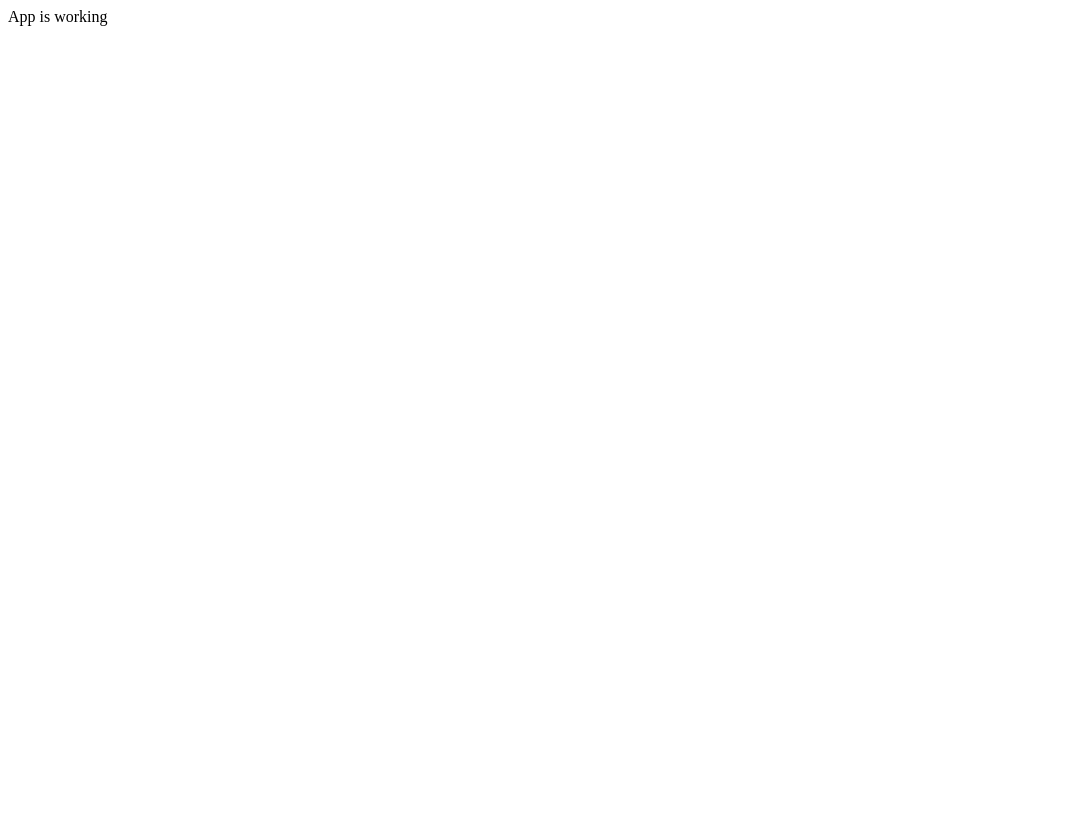
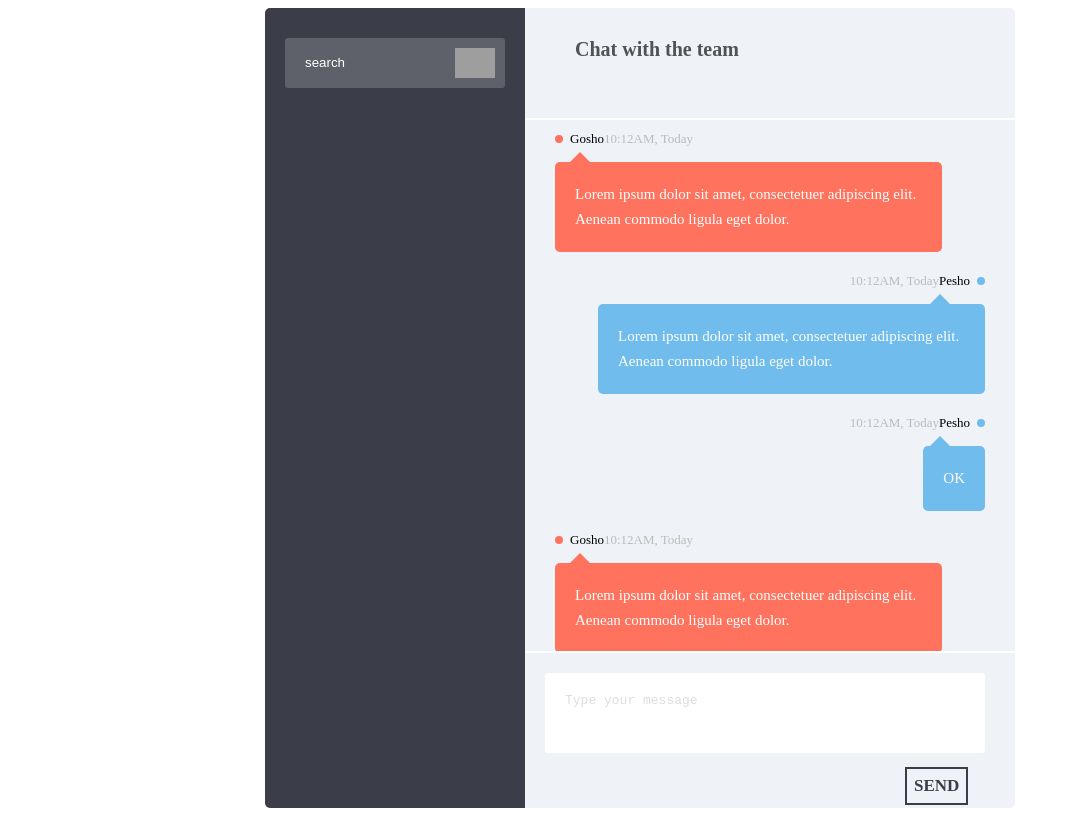
Before and after one commit to Ajku1/webtech-course-project, an Angular app: page / in a window 1280 px wide. Shown: the whole page, without its empty margins (0-1070 px from the left). Built offline with nearby package versions, Linux system fonts and the light colour scheme; grey boxes are pictures that could not be loaded.

Commit message:
Bug fix.

```diff
--- a/src/app/app.component.html
+++ b/src/app/app.component.html
@@ -1 +1,14 @@
-<div>App is working</div>
+<!DOCTYPE html>
+<html lang="en">
+<head>
+    <meta charset="UTF-8">
+    <meta http-equiv="X-UA-Compatible" content="IE=edge">
+    <meta name="viewport" content="width=device-width, initial-scale=1.0">
+    <title>Document</title>
+</head>
+<body>
+    <div>
+        <app-chatroom></app-chatroom>
+    </div>
+</body>
+</html>
--- a/src/app/app.module.ts
+++ b/src/app/app.module.ts
@@ -3,10 +3,12 @@ import { BrowserModule } from '@angular/platform-browser';
 
 import { AppRoutingModule } from './app-routing.module';
 import { AppComponent } from './app.component';
+import { ChatroomComponent } from './chatroom/chatroom.component';
 
 @NgModule({
   declarations: [
-    AppComponent
+    AppComponent,
+    ChatroomComponent
   ],
   imports: [
     BrowserModule,
```
